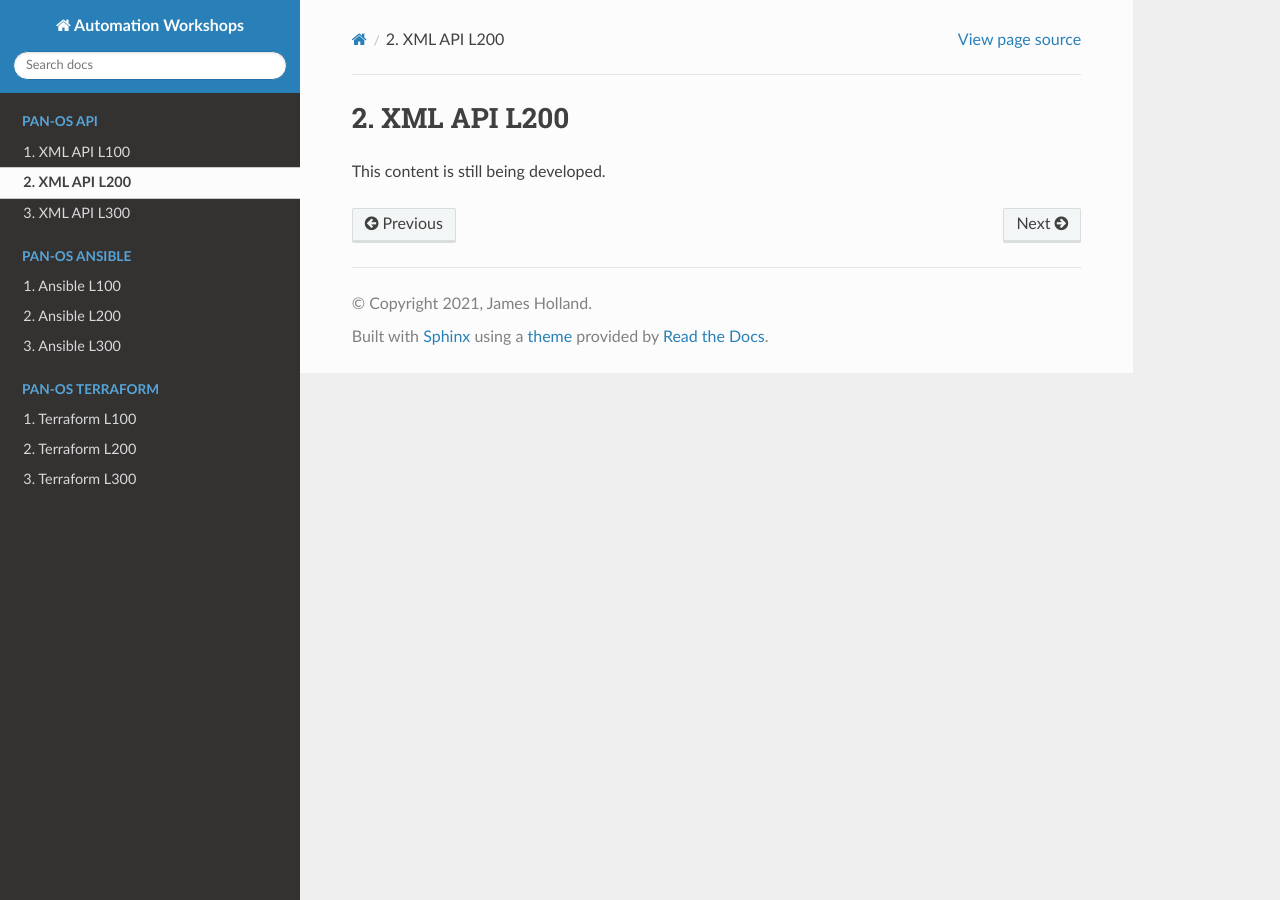
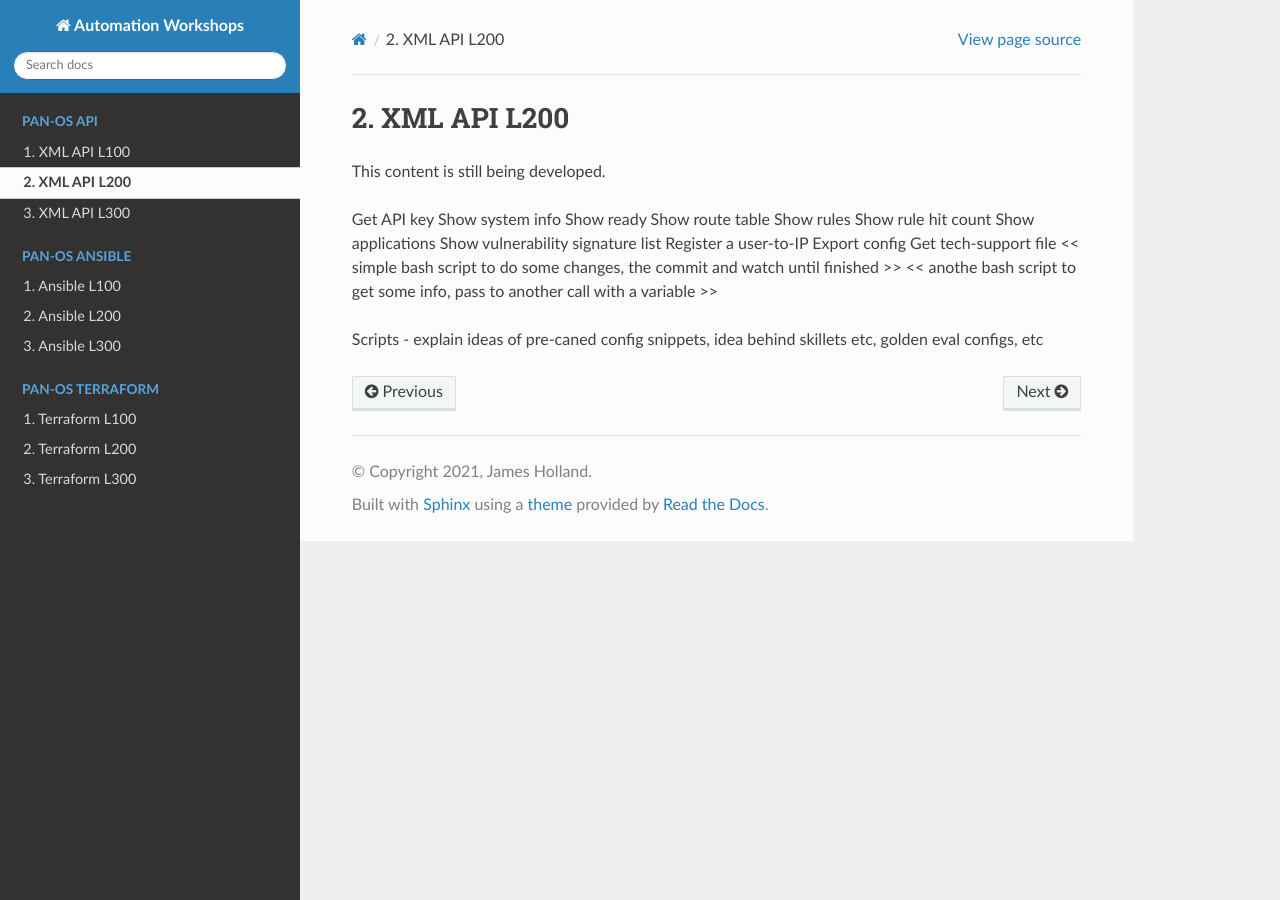
Before and after one commit to jamesholland-uk/automation-workshops, a Sphinx documentation site: the page built from docs/xmlapi/l200.rst, in a window 1280 px wide. Built offline with Sphinx 7.4.7 and the Read the Docs theme 2.0.0, drawn with Linux system fonts in a browser that asks for light colours.

Commit message:
More updates

```diff
--- a/docs/xmlapi/l200.rst
+++ b/docs/xmlapi/l200.rst
@@ -2,3 +2,23 @@ XML API L200
 ----------------------
 
 This content is still being developed.
+
+
+
+
+Get API key
+Show system info
+Show ready
+Show route table
+Show rules
+Show rule hit count
+Show applications
+Show vulnerability signature list
+Register a user-to-IP
+Export config
+Get tech-support file
+<< simple bash script to do some changes, the commit and watch until finished >>
+<< anothe bash script to get some info, pass to another call with a variable >>
+
+
+Scripts - explain ideas of pre-caned config snippets, idea behind skillets etc, golden eval configs, etc
```
Also changed, not shown: 1 other file.
